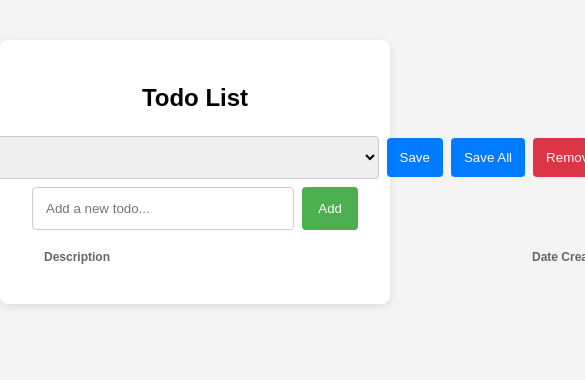
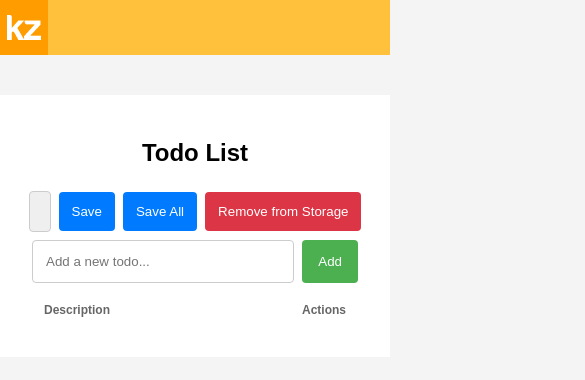
Before and after one commit to charlesr1971/playground, a plain HTML site: page ai-todo-list/index.htm in a window 390 px wide. Shown: the top 380 px of the page, 585 px wide, since content can reach past the window. Drawn offline with Linux system fonts and the light colour scheme.

Commit message:
Added Kahootz header

```diff
--- /dev/null
+++ b/ai-todo-list/assets/css/kahootz.css
@@ -0,0 +1,112 @@
+#id_topBar {
+    color: #333;
+    -webkit-font-smoothing: antialiased;
+    margin: 0;
+    padding: 0;
+    border: 0;
+    font: inherit;
+    vertical-align: baseline;
+    box-sizing: inherit;
+    width: 100%;
+    top: 0;
+    left: 0;
+    position: fixed;
+    z-index: 9;
+    height: 55px;
+}
+
+.in_headerOuter {
+    color: #333;
+    -webkit-font-smoothing: antialiased;
+    margin: 0;
+    padding: 0;
+    border: 0;
+    font: inherit;
+    vertical-align: baseline;
+    box-sizing: inherit;
+    background: #fff;
+}
+
+.in_headerInner.in_pageWidth {
+    color: #333;
+    -webkit-font-smoothing: antialiased;
+    padding: 0;
+    border: 0;
+    font: inherit;
+    vertical-align: baseline;
+    box-sizing: inherit;
+    margin: 0 auto;
+    min-width: 320px;
+    max-width: 1400px;
+    background: #fff;
+}
+
+#ppuLogo {
+    -webkit-font-smoothing: antialiased;
+    padding: 0;
+    border: 0;
+    font: inherit;
+    vertical-align: baseline;
+    box-sizing: inherit;
+    color: #435ca5;
+    text-decoration: none;
+    background: #ff9d00 url(../images/logowhite140.png) no-repeat scroll 20px center;
+    float: left;
+    height: 55px;
+    margin: 0;
+    width: 180px;
+}
+
+.in_topBarOuter {
+    color: #333;
+    -webkit-font-smoothing: antialiased;
+    margin: 0;
+    padding: 0;
+    border: 0;
+    font: inherit;
+    vertical-align: baseline;
+    box-sizing: inherit;
+    background: #ffc13c;
+}
+
+.in_topBarInner.in_pageWidth {
+    color: #333;
+    -webkit-font-smoothing: antialiased;
+    padding: 0;
+    border: 0;
+    font: inherit;
+    vertical-align: baseline;
+    box-sizing: inherit;
+    margin: 0 auto;
+    min-width: 320px;
+    max-width: 1400px;
+    background: #ffc13c;
+    border-left: 0;
+    border-right: 0;
+}
+
+.in_topBarInner:after {
+    content: "";
+    visibility: hidden;
+    display: block;
+    height: 0;
+    clear: both;
+}
+
+/* media queries */
+
+/* smart phones */
+
+@media only screen and (min-width: 320px) and (max-width: 480px) {
+
+
+    #ppuLogo {
+        float: left;
+        height: 55px;
+        margin: 0;
+        background-image: url(../images/logowhitemobile.png);
+        background-position: center center;
+        width: 48px;
+    }
+
+}
--- a/ai-todo-list/styles.css
+++ b/ai-todo-list/assets/css/styles.css
@@ -12,11 +12,12 @@
  	background: #f4f4f4;
  	margin: 0;
  	padding: 0;
+	overflow-x: hidden;
  }
 
  .container {
  	max-width: var(--container-width-desktop);
- 	margin: 40px auto;
+ 	margin: 95px auto 20px;
  	background: #fff;
  	padding: 24px 32px 32px 32px;
  	border-radius: 8px;
@@ -259,7 +260,7 @@
 
  /* smart phones */
 
- @media only screen and (min-device-width :320px) and (max-device-width :480px) {
+@media only screen and (min-width: 320px) and (max-width: 480px) {
 
  	.container {
  		max-width: var(--container-width-mobile);
--- a/ai-todo-list/index.htm
+++ b/ai-todo-list/index.htm
@@ -1,14 +1,28 @@
 <!DOCTYPE html>
 <html lang="en">
+
 <head>
 	<meta charset="UTF-8">
 	<meta name="viewport" content="width=device-width, initial-scale=1.0">
 	<title>Todo List App</title>
-	<link rel="stylesheet" href="styles.css?v=20260306-2">
-	<link href="https://stackpath.bootstrapcdn.com/font-awesome/4.7.0/css/font-awesome.min.css" rel="stylesheet" integrity="sha384-wvfXpqpZZVQGK6TAh5PVlGOfQNHSoD2xbE+QkPxCAFlNEevoEH3Sl0sibVcOQVnN" crossorigin="anonymous">
+	<link rel="stylesheet" href="assets/css/kahootz.css?v=20260306-2">
+	<link rel="stylesheet" href="assets/css/styles.css?v=20260306-2">
+	<link href="https://stackpath.bootstrapcdn.com/font-awesome/4.7.0/css/font-awesome.min.css" rel="stylesheet"
+		integrity="sha384-wvfXpqpZZVQGK6TAh5PVlGOfQNHSoD2xbE+QkPxCAFlNEevoEH3Sl0sibVcOQVnN" crossorigin="anonymous">
 	<script src="TweenMax.min.js" data-manual></script>
 </head>
+
 <body>
+	<div id="id_topBar">
+		<div class="in_headerOuter">
+			<div class="in_headerInner in_pageWidth">
+				<a id="ppuLogo" href="/system/userhome" aria-label="User homepage" rel="nofollow"></a>
+			</div>
+		</div>
+		<div class="in_topBarOuter">
+			<div class="in_topBarInner in_pageWidth"></div>
+		</div>
+	</div>
 	<div class="container">
 		<h2>Todo List</h2>
 		<div class="storage-controls">
@@ -43,4 +57,5 @@
 	</div>
 	<script src="app.js?v=20260306-4"></script>
 </body>
+
 </html>
```
Also changed, not shown: ai-todo-list/assets/images/logowhite140.png (added), ai-todo-list/assets/images/logowhitemobile.png (added).
